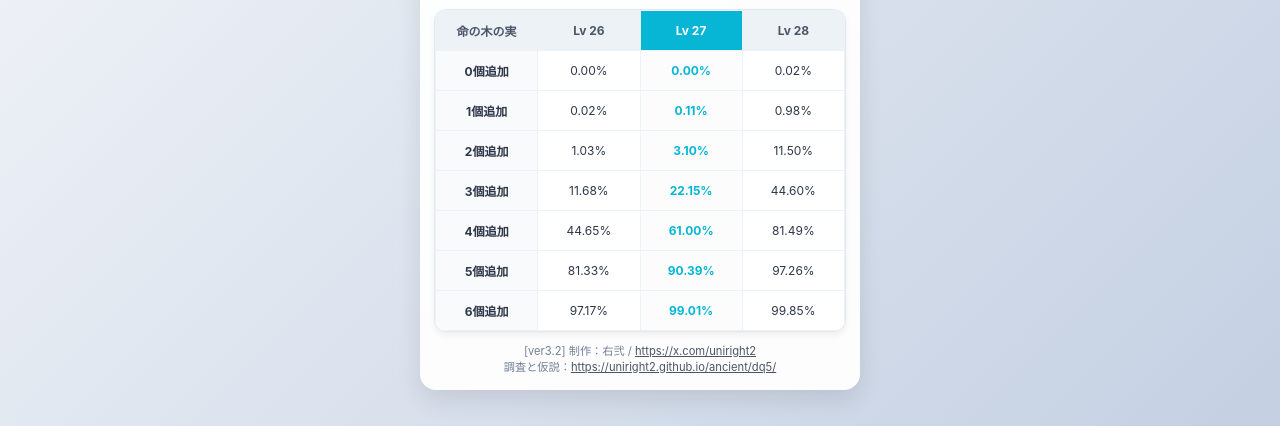
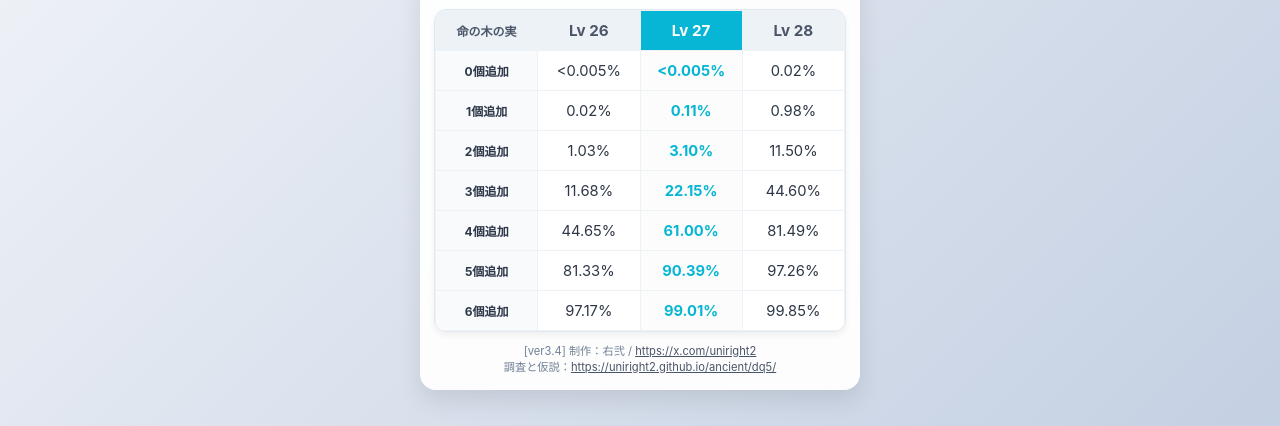
Before and after one commit to uniright2/uniright2.github.io, a plain HTML site: page apps/dq5ps2hp/index.html in a window 1280 px wide. Shown: the part 341-767 px from the top of the page. Drawn offline with Linux system fonts and the light colour scheme.

Commit message:
HP-prob01etc

```diff
--- a/apps/dq5ps2hp/index.html
+++ b/apps/dq5ps2hp/index.html
@@ -252,6 +252,17 @@
             background-color: rgba(0, 0, 0, 0.01);
         }
 
+        /* ヘッダーのLv表記（セル寸法は変えずフォントのみ拡大） */
+        .lv-head {
+            font-size: 0.95rem;
+        }
+
+        /* 確率セルの値（セル寸法は変えずフォントのみ拡大・1行維持） */
+        .prob-val {
+            font-size: 0.92rem;
+            white-space: nowrap;
+        }
+
         .footer {
             margin-top: 12px;
             font-size: 0.7rem;
@@ -302,7 +313,7 @@
     <div class="matrix-container" id="matrixContainer"></div>
 
     <div class="footer">
-        [ver3.2] 制作：右弐 / <a href="https://x.com/uniright2" target="_blank" rel="noopener">https://x.com/uniright2</a><br>
+        [ver3.4] 制作：右弐 / <a href="https://x.com/uniright2" target="_blank" rel="noopener">https://x.com/uniright2</a><br>
         調査と仮説：<a href="https://uniright2.github.io/ancient/dq5/" target="_blank" rel="noopener">https://uniright2.github.io/ancient/dq5/</a>
     </div>
 </div>
@@ -369,12 +380,12 @@ const charThemes = {
 
 // 各キャラクターの入力状態保持用
 let charStates = {
-    "主人公":   { startLv: 1,  endLv: 27, startHp: null, targetHp: 216 },
-    "ピエール": { startLv: 1,  endLv: 27, startHp: null, targetHp: 216 },
-    "アプール": { startLv: 1,  endLv: 20, startHp: null, targetHp: 216 },
+    "主人公":   { startLv: 1,  endLv: 13, startHp: null, targetHp: 113 },
+    "ピエール": { startLv: 1,  endLv: 26, startHp: null, targetHp: 216 },
+    "アプール": { startLv: 1,  endLv: 20, startHp: null, targetHp: 170 },
     "男の子":   { startLv: 5,  endLv: 27, startHp: null, targetHp: 216 },
     "女の子":   { startLv: 5,  endLv: 27, startHp: null, targetHp: 216 },
-    "サンチョ": { startLv: 20, endLv: 27, startHp: null, targetHp: 216 }
+    "サンチョ": { startLv: 20, endLv: 29, startHp: null, targetHp: 344 }
 };
 
 // レベルごとの成長パターン割り当てテーブル
@@ -428,7 +439,7 @@ function init() {
 
     // 目標HPセレクトボックスの選択肢生成（24〜333）
     const targetHpSelect = document.getElementById('targetHp');
-    for (let hp = 24; hp <= 333; hp++) {
+    for (let hp = 24; hp <= 360; hp++) {
         let opt = document.createElement('option');
         opt.value = hp;
         opt.textContent = hp;
@@ -525,6 +536,10 @@ function updateSliderUI(forceResetHp = false) {
     const track = document.getElementById('sliderTrack');
     track.style.background = `linear-gradient(to right, #e2e8f0 ${p1}%, var(--primary) ${p1}%, var(--primary) ${p2}%, #e2e8f0 ${p2}%)`;
 
+    // 右端で2本のつまみが重なると、DOM後勝ちで右(endLv)しか掴めなくなる。
+    // 開始Lvが最大位置にある＝右端重なり時のみ、左(startLv)を前面化して操作可能にする。
+    document.getElementById('startLv').style.zIndex = (startLv >= bounds.max) ? 4 : 2;
+
     // 開始HPのドロップダウンメニューを再構築
     updateStartHpOptions(forceResetHp);
 }
@@ -550,7 +565,8 @@ function updateStartHpOptions(forceMidHp = false) {
     }
 
     const midHp = Math.round((minHp + maxHp) / 2);
-    const allowedMaxHp = maxHp + 36; // ドーピングを考慮した上限幅
+    // 上限は「中央値の累積で成長した場合の1.25倍の切り捨て」（下限minHpは据え置き）
+    const allowedMaxHp = Math.floor(midHp * 1.25);
 
     startHpSelect.innerHTML = "";
     const savedHp = charStates[selectedChar].startHp;
@@ -639,8 +655,10 @@ function calculate() {
     endLvs.forEach((lv, idx) => {
         const isCenter = (idx === 1);
         const headerClass = isCenter ? ' class="center-header"' : '';
-        const rangeText = baseDists[idx].valid ? '' : '<br><span style="font-size:0.6rem;font-weight:normal;">(範囲外)</span>';
-        matrixHtml += `<th${headerClass}>Lv ${lv}${rangeText}</th>`;
+        const headerText = baseDists[idx].valid
+            ? `<span class="lv-head">Lv ${lv}</span>`
+            : `(範囲外)`;
+        matrixHtml += `<th${headerClass}>${headerText}</th>`;
     });
     matrixHtml += `</tr></thead><tbody>`;
 
@@ -665,6 +683,20 @@ function calculate() {
                 nutsDist = convolve(nutsDist, nutsPattern);
             }
 
+            // 厳密な0/1は、理論上の到達HP範囲（分布のmin/maxキー）から判定する。
+            // 分布の全キーは確率>0なので、min/maxが厳密な理論境界になる（浮動小数点誤差を回避）。
+            const hpKeys = Object.keys(nutsDist).map(Number);
+            const maxHpPossible = Math.max(...hpKeys);
+            const minHpPossible = Math.min(...hpKeys);
+
+            let probStr;
+            if (maxHpPossible < targetHp) {
+                // 最大でも目標に届かない＝厳密に0
+                probStr = "不可能";
+            } else if (minHpPossible >= targetHp) {
+                // 最小でも目標を満たす＝厳密に1
+                probStr = "確実";
+            } else {
                 // 「目標HP以上」になる確率の合計を算出
                 let gteProb = 0;
                 for (let hpStr in nutsDist) {
@@ -672,12 +704,21 @@ function calculate() {
                         gteProb += nutsDist[hpStr];
                     }
                 }
-
                 if (gteProb > 1.0) gteProb = 1.0;
                 if (gteProb < 0) gteProb = 0;
 
-            const probStr = (gteProb * 100).toFixed(2) + "%";
-            matrixHtml += `<td${cellClass}>${probStr}</td>`;
+                const t = (gteProb * 100).toFixed(2);
+                if (t === "0.00") {
+                    // 厳密0ではないが四捨五入で0.00%になる
+                    probStr = "<0.005%";
+                } else if (t === "100.00") {
+                    // 厳密1ではないが四捨五入で100.00%になる
+                    probStr = ">99.995%";
+                } else {
+                    probStr = t + "%";
+                }
+            }
+            matrixHtml += `<td${cellClass}><span class="prob-val">${probStr}</span></td>`;
         }
         matrixHtml += `</tr>`;
     }
--- a/apps/dq5ps2hp/sw.js
+++ b/apps/dq5ps2hp/sw.js
@@ -1,4 +1,4 @@
-const CACHE_NAME = 'dq5-hp-calc-v33';
+const CACHE_NAME = 'dq5-hp-calc-v34';
 // 静的アセットのみ事前キャッシュ（HTMLは常にネットワークから取得）
 const ASSETS = [
   './manifest.json',
```
Lines whose indentation alone changed are shown as unchanged.
